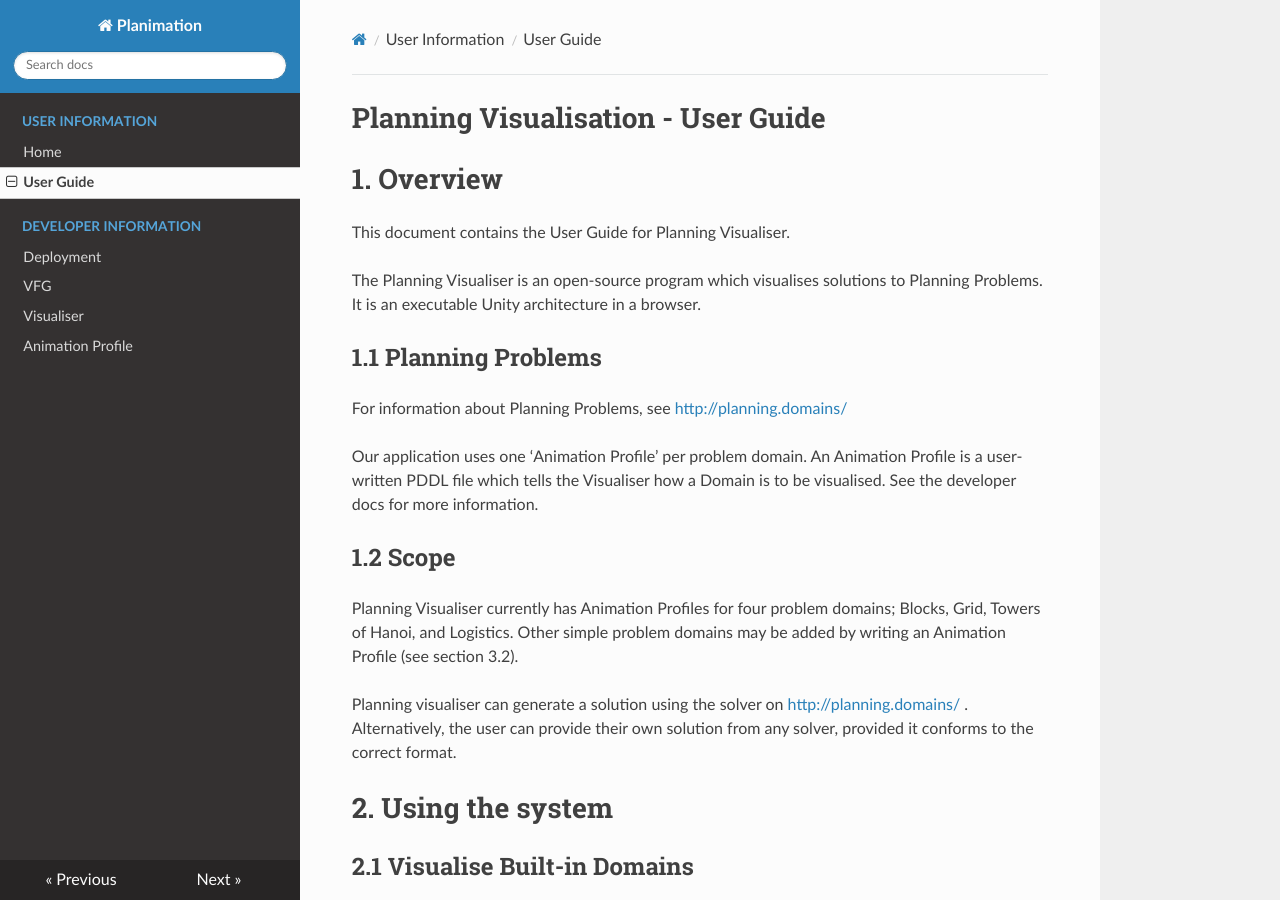
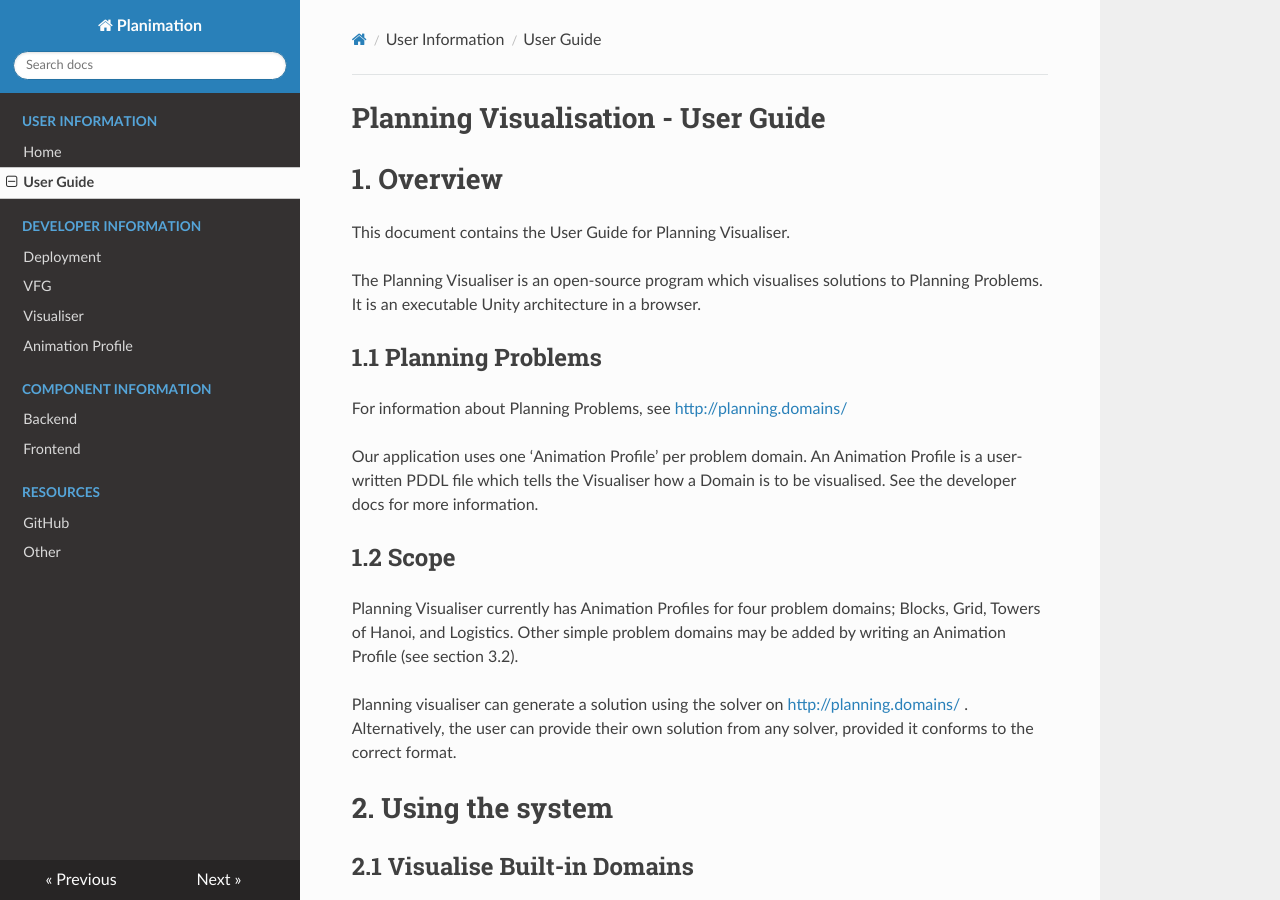
Before and after one commit to planimation/documentation, an MkDocs documentation site: the page built from docs/ug1.md, in a window 1280 px wide and 900 px high. Built offline with MkDocs 1.6.1, drawn with Linux system fonts in a browser that asks for light colours; nearby versions of some CDN libraries.

Commit message:
added components

```diff
--- a/mkdocs.yml
+++ b/mkdocs.yml
@@ -8,6 +8,13 @@ nav:
         - VFG: VFG_guide.md
         - Visualiser: Visualiser_guide.md
         - Animation Profile: ap_guide.md
+    - Component Information:
+          - Backend: backend.md
+          - Frontend: frontend.md
+
+    - Resources:
+          - GitHub: git.md
+          - Other: other.md
 
 
 theme: readthedocs
```
